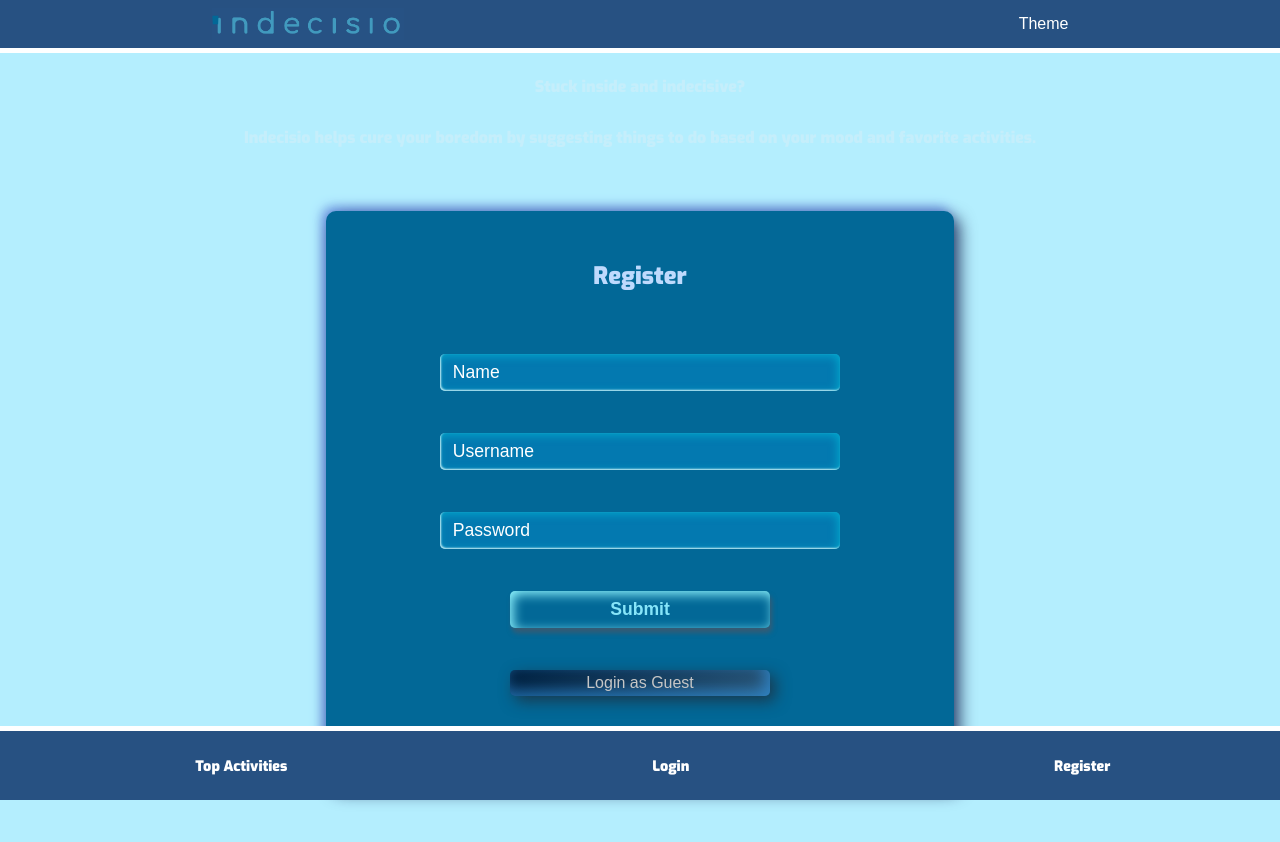
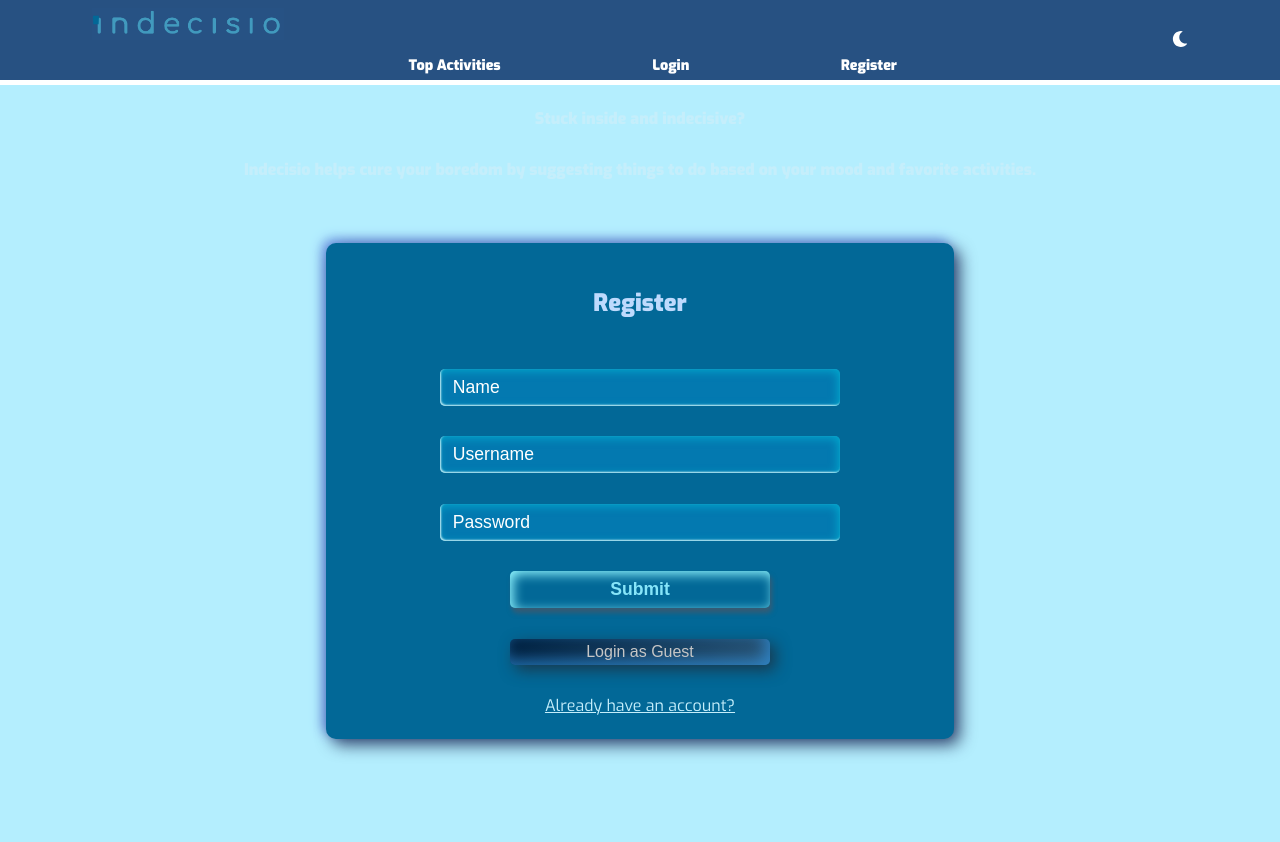
Before and after one commit to thinkful-ei-jaguar/Indecisio-client, a React (Create React App) app: page / in a window 1280 px wide. Shown: the top 842 px of the page. After the commit the page ends 800 px from the top, so only its background shows below. Built offline with nearby package versions, Linux system fonts and the light colour scheme; a web font is replaced by a local one.

Commit message:
the truth is out there

```diff
--- a/src/App.js
+++ b/src/App.js
@@ -21,6 +21,8 @@ export default class App extends Component {
   return (
     <main className='App'>
       <AppHeader />
+        <NavBar />
+
       <Switch>
         <PublicOnlyRoute
           exact
@@ -47,7 +49,6 @@ export default class App extends Component {
           path={'/top-activities'}
           component={TopActivities}/>
       </Switch>
-        <NavBar />
     </main>
   );
   }
--- a/src/components/ActivityForm/ActivityForm.css
+++ b/src/components/ActivityForm/ActivityForm.css
@@ -10,8 +10,8 @@
 
     border-radius: 10px;
     flex-flow: column nowrap;
-    min-height: 70vh;
-    max-height: 70vh;
+    min-height: 60vh;
+    max-height: 65vh;
     background-color: var(--main-fg);
     box-shadow: 6px 6px 16px rgba(12, 23, 67, 0.75),
     -4px -4px 12px var(--accent-two);
--- a/src/components/ActivityForm/ActivityForm.js
+++ b/src/components/ActivityForm/ActivityForm.js
@@ -151,7 +151,8 @@ export default class ActivityForm extends React.Component {
 						<textarea
 							id='description-input'
 							aria-label='description'
-							maxLength='200'
+							cols='5'
+							maxLength='350'
 							className='activity-form-textarea-input'
 							placeholder='description'
 							name="description"
--- a/src/components/Dashboard/Dashboard.css
+++ b/src/components/Dashboard/Dashboard.css
@@ -2,7 +2,7 @@
 
 #dashboard-wrapper {
     padding: 1vh 2vw;
-    margin: 5vh 0 15vh 0;
+    margin: 5vh 0 2vh 0;
     display: flex;
     min-width: 90vw;
     max-width: 100vw;
@@ -11,7 +11,7 @@
 
     color: var(--light-text);
     border-radius: 10px;
-    flex-flow: column nowrap;
+    flex-flow: column wrap;
     min-height: 55vh;
     background-color: var(--main-fg);
     box-shadow: 6px 6px 16px rgba(10, 16, 51, 0.59),
@@ -34,9 +34,10 @@
 .dashboard-select {
     background-color: hsla(205, 87%, 69%, 0.61);
     color: white;
+    border: none;
     width: 80%;
-    padding:1vh 1vw;
-    height: 5vh;
+    padding:1vh .2vw;
+    height: 3vh;
     border: none;
     box-shadow: -3px 3px 10px inset rgba(70, 70, 140, 0.65), 1px -1px 2px inset white;
 }
@@ -54,7 +55,7 @@
 }
 
 .dashboard {
-    max-width: 75%;
+    max-width: 80%;
     max-height: 80vh    ;
     display: flex;
     justify-content: space-around;
@@ -192,7 +193,7 @@ li.activity-list-item {
     height: 70vh;
     padding: 0;
     display: flex;
-    flex-flow: column-reverse nowrap;
+    flex-flow: column nowrap;
     justify-content: space-between;
 }
 
--- a/src/components/Dashboard/Dashboard.js
+++ b/src/components/Dashboard/Dashboard.js
@@ -152,7 +152,7 @@ export default class Dashboard extends Component {
 
   render() {
     return (<>
-      <div className="activity-form" id="dashboard-wrapper">
+      <div className="form-wrapper" id="dashboard-wrapper">
         <section className='result-wrapper'>
         <div id="chosen" className="display-chosen-activity">
           {this.state.activitySelected && this.context.activities[0]
--- a/src/components/LoginForm/LoginForm.css
+++ b/src/components/LoginForm/LoginForm.css
@@ -6,7 +6,8 @@ form#login-form {
     flex-basis: 40vh;
     align-items: center;
     flex-grow: 4;
-    min-height: 60%;
+    max-height: 45%;
+    min-height: 35%;
 
     color: var(--light-text);
 }
--- a/src/components/NavBar/NavBar.css
+++ b/src/components/NavBar/NavBar.css
@@ -3,7 +3,7 @@
   background-size: contain;
   background-repeat: no-repeat;
   height: 4vh;
-  width: 30vw;
+  width: 70vw;
   align-self: baseline;
     margin: 1vh 1vw;
 }
@@ -13,6 +13,7 @@
     justify-content: space-around;
   flex-flow: row nowrap;
   width: 100vw;
+  height: 10vh;
   align-items: center;
     align-content: center;
     border-bottom: 5px solid white;
@@ -37,6 +38,7 @@
   bottom: 0;
   width: 100vw;
   min-height: 10vh;
+  max-height: 10vh;
   z-index: 1;
 
 }
@@ -54,6 +56,8 @@
   bottom: 0;
   margin: 0 auto;
   padding: 3vh 1vw;
+
+
 }
 
 #navlist a {
@@ -68,3 +72,83 @@ button.theme-switch {
     text-align: center;
     padding: 1vh 1vw;
 }
+
+
+
+@media all and (min-width: 768px) and (max-width: 1024px) {
+  .NavBar {
+    top: 0;
+    width: 50vw;
+    bottom: unset;
+    min-height:10vh;
+    max-height: 10vh;
+  }
+
+  #navlist {
+    bottom: unset;
+    top: 0;
+    width: 50vw;
+    position: absolute;
+    border-top: none;
+    border-bottom: 5px solid white;
+    min-height:10vh;
+    max-height: 10vh;
+    align-items: center;
+    background-color: transparent;
+  }
+
+}
+
+@media all and (min-width: 1024px) and (max-width: 2880px) {
+  .NavBar {
+    top: 0;
+    width: 50vw;
+    bottom: unset;
+    min-height:10vh;
+    max-height: 10vh;
+
+  }
+
+  #navlist {
+    bottom: unset;
+    top: 0;
+    width: 50vw;
+    position: absolute;
+    border-top: none;
+    border-bottom: 5px solid white;
+    min-height:10vh;
+    max-height: 10vh;
+    padding: 1vh auto;
+    align-items: center;
+    background-color: transparent;
+
+
+  }
+
+}
+
+@media all and (min-width: 480px) and (max-width: 768px) {
+  .NavBar {
+    top: 0;
+    width: 50vw;
+    bottom: unset;
+    min-height:10vh;
+    max-height: 10vh;
+  }
+
+  #navlist {
+    bottom: unset;
+    top: 0;
+    width: 48vw;
+    position: absolute;
+    border-top: none;
+    border-bottom: 5px solid white;
+    min-height:10vh;
+    max-height: 10vh;
+    padding: 2vh;
+    align-items: center;
+    background-color: transparent;
+  }
+
+
+}
--- a/src/components/ThemeSwitch/ThemeSwitch.js
+++ b/src/components/ThemeSwitch/ThemeSwitch.js
@@ -1,4 +1,6 @@
 import React, { useContext } from 'react';
+import { FontAwesomeIcon } from '@fortawesome/react-fontawesome';
+import { faSun, faMoon } from '@fortawesome/free-solid-svg-icons';
 
 import ThemeContext  from '../contexts/ThemeContext';
 
@@ -12,7 +14,7 @@ export default function ThemeSwitch(props) {
 			onClick={() => toggle()}
 			className='theme-switch'
 		>
-		Theme
+			<FontAwesomeIcon icon={theme ? faSun : faMoon} />
 		</button>
 		)
 }
--- a/src/index.css
+++ b/src/index.css
@@ -35,7 +35,7 @@ light {
 *:not(body) { transition: all .5s ease; }
 
 
-body {
+html, body {
   margin: 0;
   font-family: 'Exo', 'Roboto', 'Oxygen',
     'Ubuntu', 'Cantarell', 'Fira Sans', 'Droid Sans', 'Helvetica Neue',
@@ -47,6 +47,7 @@ body {
   background-color: var(--main-bg);
   color: var(--main-fg);
   box-sizing: border-box;
+  overflow: hidden;
 }
 
 code {
@@ -71,9 +72,12 @@ main.App {
   align-items: center;
   flex-flow: column nowrap;
 
-  min-height: 100vh;
+  max-height: 100vh;
 }
 
+button.theme-switch {
+  z-index: 1001;
+}
 
 #brand {
   color: var(--main-fg);
@@ -85,6 +89,7 @@ main.App {
   .form-wrapper, #dashboard-wrapper {
     min-width: 45vw;
     max-width:50vw;
+    margin: 5vh 0 5vh 0;
   }
 }
 
@@ -92,14 +97,18 @@ main.App {
   .form-wrapper, #dashboard-wrapper {
     min-width: 55vw;
     max-width:60vw;
+    margin: 5vh 0 5vh 0;
   }
+
 }
 
 @media all and (min-width: 480px) and (max-width: 768px) {
   .form-wrapper, #dashboard-wrapper {
     min-width:75vw;
     max-width:80vw;
+    margin: 5vh 0 5vh 0;
   }
+
 
   section.top-activities {
     flex-flow: column wrap;
```
Also changed, not shown: 1 other file (tests, documents, lock files or other folders).
